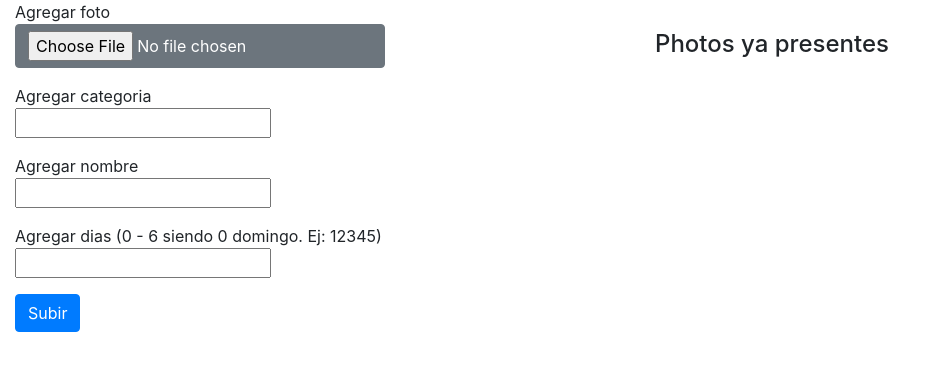
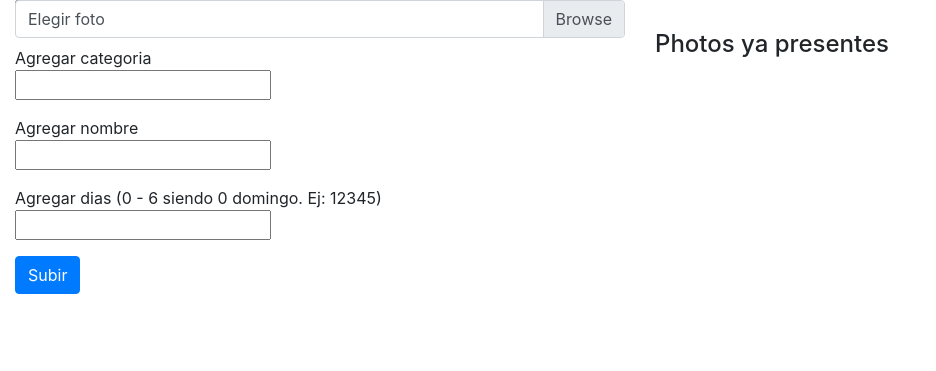
Before and after one commit to Federico-Shih/Veggie-Bot, a Flask app: template flask-app/app/templates/photos.html in a window 1280 px wide. Shown: the part 56-427 px from the top of the page, without its empty margins (0-936 px from the left). Run offline with Flask 2, Linux system fonts and the light colour scheme; the template is opened without the code that fills it, so the values that code supplies are empty; some libraries are stand-ins or nearby versions.

Commit message:
Ideally corrected the choosing photo bug

```diff
--- a/flask-app/app/templates/photos.html
+++ b/flask-app/app/templates/photos.html
@@ -18,8 +18,10 @@
       <div class="col">
         <form action="/photos" method="POST" enctype="multipart/form-data">
           <div class="form-group">
-            <div>Agregar foto</div>
-            <input class="btn btn-secondary" type="file" name="photo" id="photo">
+            <div class="input-group">
+              <input type="file" name="photo" id="photo">
+              <label class="custom-file-label" for="photo">Elegir foto</label>
+            </div>
           </div>
           <div class="form-group">
             <div>Agregar categoria</div>
```
